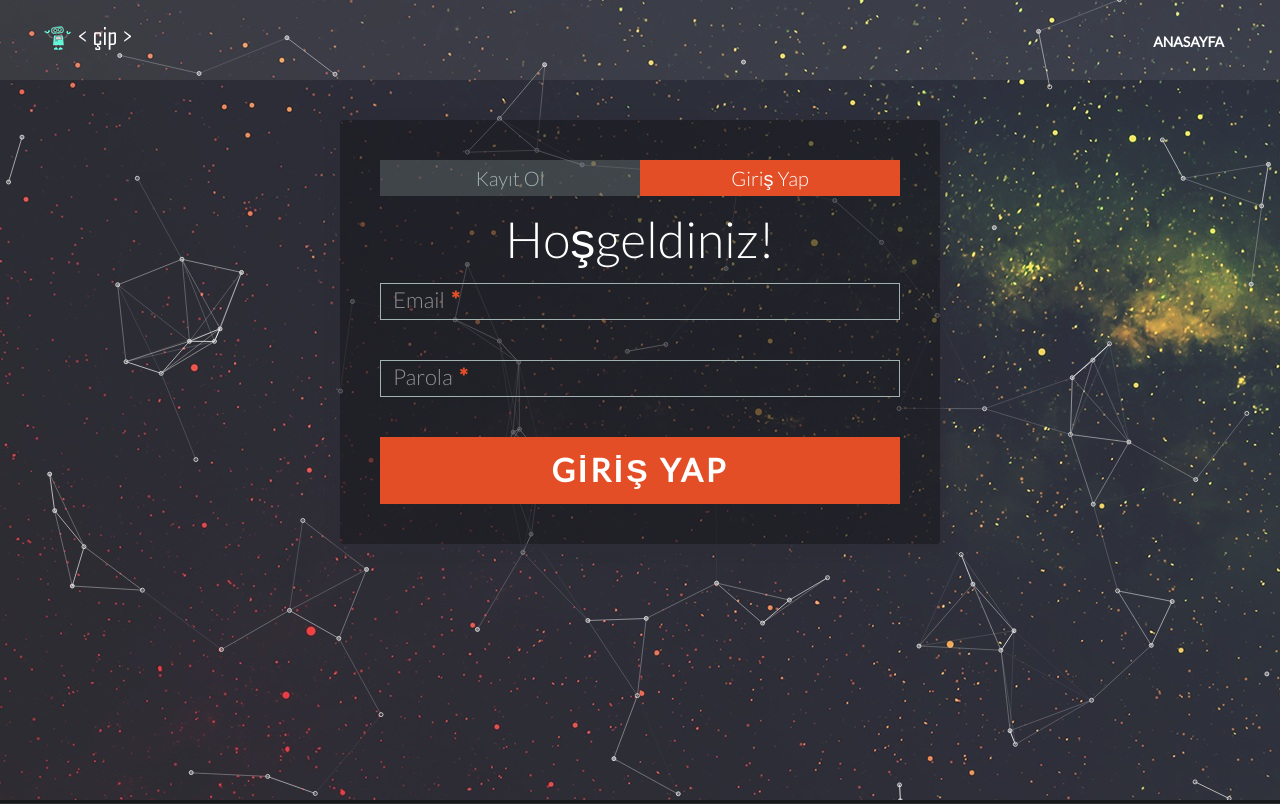
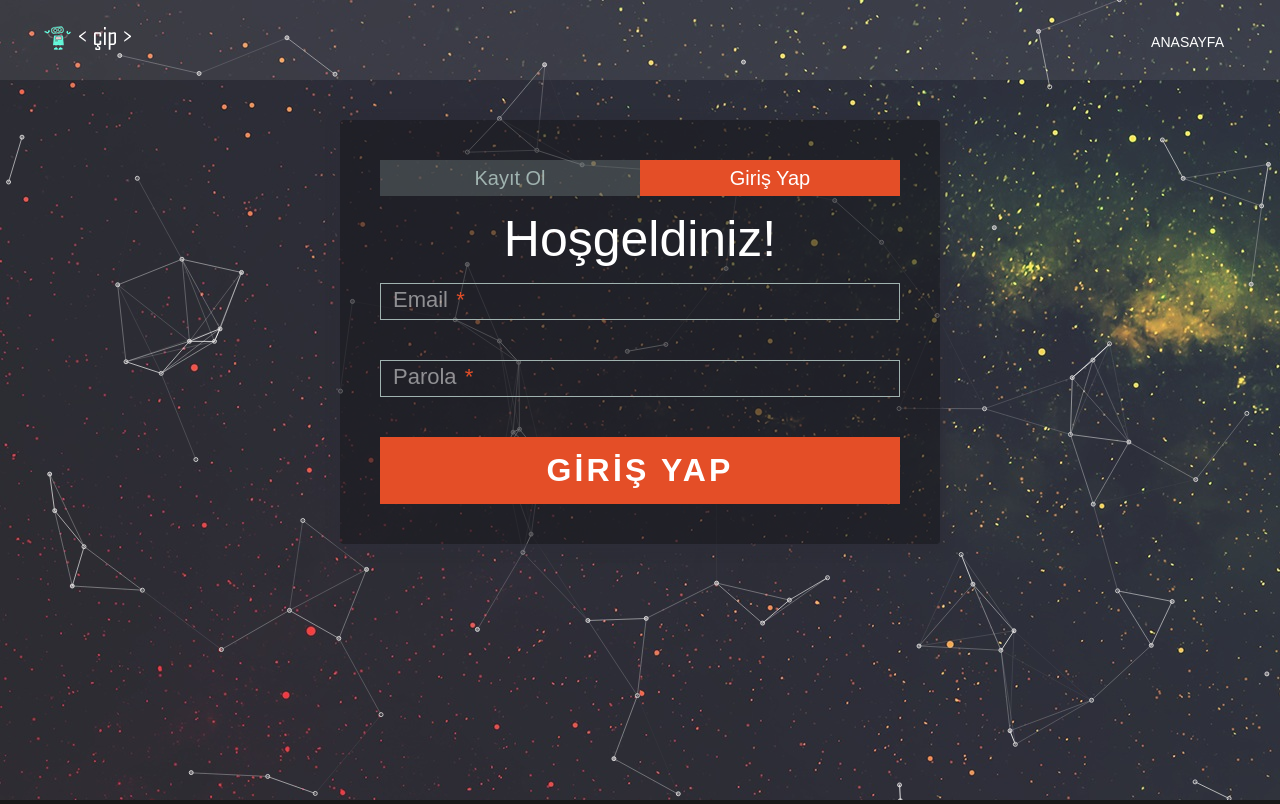
Before and after one commit to senaysenturk/cocuklaricinprogramlama, a PHP site: page /giris.php in a window 1280 px wide. Run offline with PHP 8.4, Linux system fonts and the light colour scheme; some libraries are stand-ins or nearby versions.

Commit message:
Add files via upload

```diff
--- a/css/alert.css
+++ b/css/alert.css
@@ -18,7 +18,7 @@ body.stop-scrolling {
 
 .sweet-alert {
     background-color: #fff;
-    font-family: Lato, sans-serif;
+    font-family: Quicksand, sans-serif;
     width: 478px;
     padding: 17px;
     border-radius: 5px;
--- a/css/intro.css
+++ b/css/intro.css
@@ -1,5 +1,5 @@
 *{
-    font-family: Lato, sans-serif;
+    font-family: Quicksand, sans-serif;
 }
 
 /* Content CSS Start */
--- a/css/learn.css
+++ b/css/learn.css
@@ -1,7 +1,7 @@
 * {
     margin: 0;
     padding: 0;
-    font-family: Lato, sans-serif;
+    font-family: Quicksand, sans-serif;
 }
 
 html, body {
@@ -9,7 +9,7 @@ html, body {
     padding: 0;
     border: 0;
     width: 100%;
-    font-family: Lato, serif;
+    font-family: Quicksand, serif;
 }
 
 .pageHeader {
@@ -86,7 +86,7 @@ html, body {
     text-transform: uppercase;
     color: #fff;
     perspective: 1000px;
-    font-weight: 700;
+    font-weight: 300;
     text-decoration: none
 }
 
--- a/css/login.css
+++ b/css/login.css
@@ -1,6 +1,6 @@
 *, *:before, *:after {
     box-sizing: border-box;
-    font-family: Lato, sans-serif;
+    font-family: Quicksand, sans-serif;
     font-weight: 300;
 }
 
@@ -10,7 +10,7 @@ html {
 
 body {
   background: #181818;
-  font-family: 'Lato', sans-serif;
+  font-family: 'Quicksand', sans-serif;
 }
 
 .pageHeader {
@@ -274,7 +274,6 @@ h2 {
 
 span {
     color: #fff;
-    font-weight: bold;
 }
 
 p {
--- a/css/quiz.css
+++ b/css/quiz.css
@@ -1,5 +1,5 @@
 *{
-    font-family: Lato, sans-serif;
+    font-family: Quicksand, sans-serif;
     font-weight: 300;
 }
 
@@ -8,7 +8,7 @@ html, body {
     padding: 0;
     border: 0;
     width: 100%;
-    font-family: Lato, sans-serif;
+    font-family: Quicksand, sans-serif;
 }
 
 .pageHeader {
--- a/css/style.css
+++ b/css/style.css
@@ -1,7 +1,7 @@
 *{
     margin: 0;
     padding: 0;
-    font-family: Lato, sans-serif;
+    font-family: Quicksand, sans-serif;
     font-weight: 300;
 }
 
--- a/giris.php
+++ b/giris.php
@@ -1,4 +1,4 @@
-<?php include('server.php') ?>
+<?php include('veritabani.php') ?>
 <!DOCTYPE html>
 <html>
 <head>
@@ -15,11 +15,11 @@
 <?php
 if ($_SERVER['REQUEST_METHOD'] == 'POST') {
     if (isset($_POST['login'])) { //kullanıcı girişi
-        require 'server.php';
+        require 'veritabani.php';
 
     } elseif (isset($_POST['register'])) { //kullanıcı kaydı oluşturma
 
-        require 'server.php';
+        require 'veritabani.php';
 
     }
 }
@@ -35,7 +35,7 @@ if ($_SERVER['REQUEST_METHOD'] == 'POST') {
                         <div class="header-menu-menu">
                             <ul id="menu-menu-glowne" class="menu">
                                 <li id="menu-item-4" class="menu-item menu-item-type-custom menu-item-object-custom menu-item-4"><a
-                                            href="giris.php"><span data-hover="Anasayfa">Anasayfa</span></a></li>
+                                            href="index.php"><span data-hover="Anasayfa">Anasayfa</span></a></li>
                             </ul>
                         </div>
                     </div>
--- a/index.php
+++ b/index.php
@@ -1,7 +1,3 @@
-<?php
-require 'server.php'
-?>
-
 <!DOCTYPE html>
 <html lang="en">
 <head>
--- a/learn.html
+++ b/learn.html
@@ -36,7 +36,7 @@
                         <ul id="menu-menu-glowne" class="menu">
                             <li id="menu-item-4"
                                 class="menu-item menu-item-type-custom menu-item-object-custom menu-item-4"><a
-                                    href="giris.php"><span data-hover="Anasayfa">Anasayfa</span></a></li>
+                                    href="index.php"><span data-hover="Anasayfa">Anasayfa</span></a></li>
                         </ul>
                     </div>
                 </div>
--- a/quiz.html
+++ b/quiz.html
@@ -42,7 +42,7 @@
                         <ul id="menu-menu-glowne" class="menu">
                             <li id="menu-item-4"
                                 class="menu-item menu-item-type-custom menu-item-object-custom menu-item-4"><a
-                                    href="giris.php"><span data-hover="Anasayfa">Anasayfa</span></a></li>
+                                    href="index.php"><span data-hover="Anasayfa">Anasayfa</span></a></li>
                         </ul>
                     </div>
                 </div>
```
Also changed, not shown: css/main.css (+6 -5 lines), veritabani.php (added, +72 -0 lines), img/anim1-1.png, img/anim2-1.png, img/anim2-2.png, img/ico1.png, img/ico2.png.
